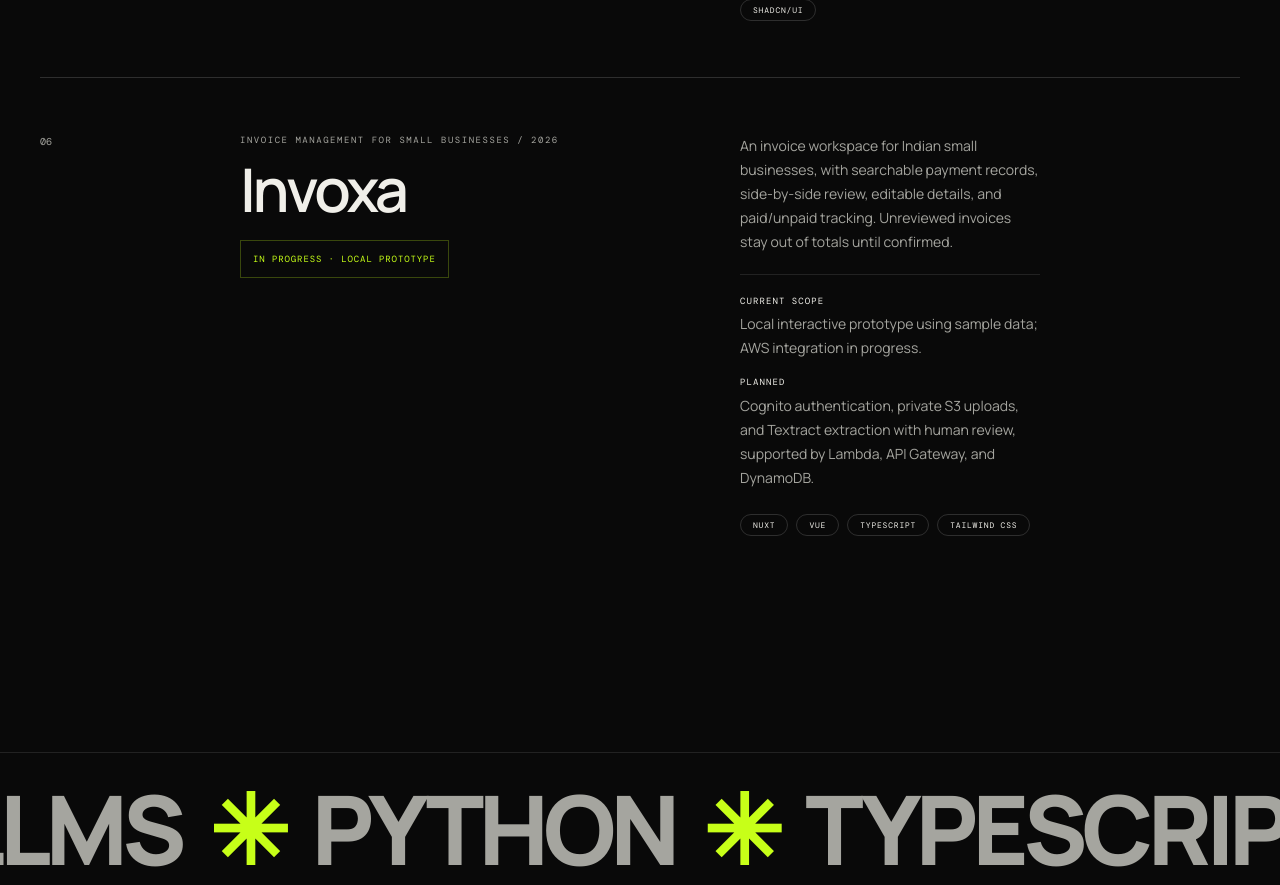
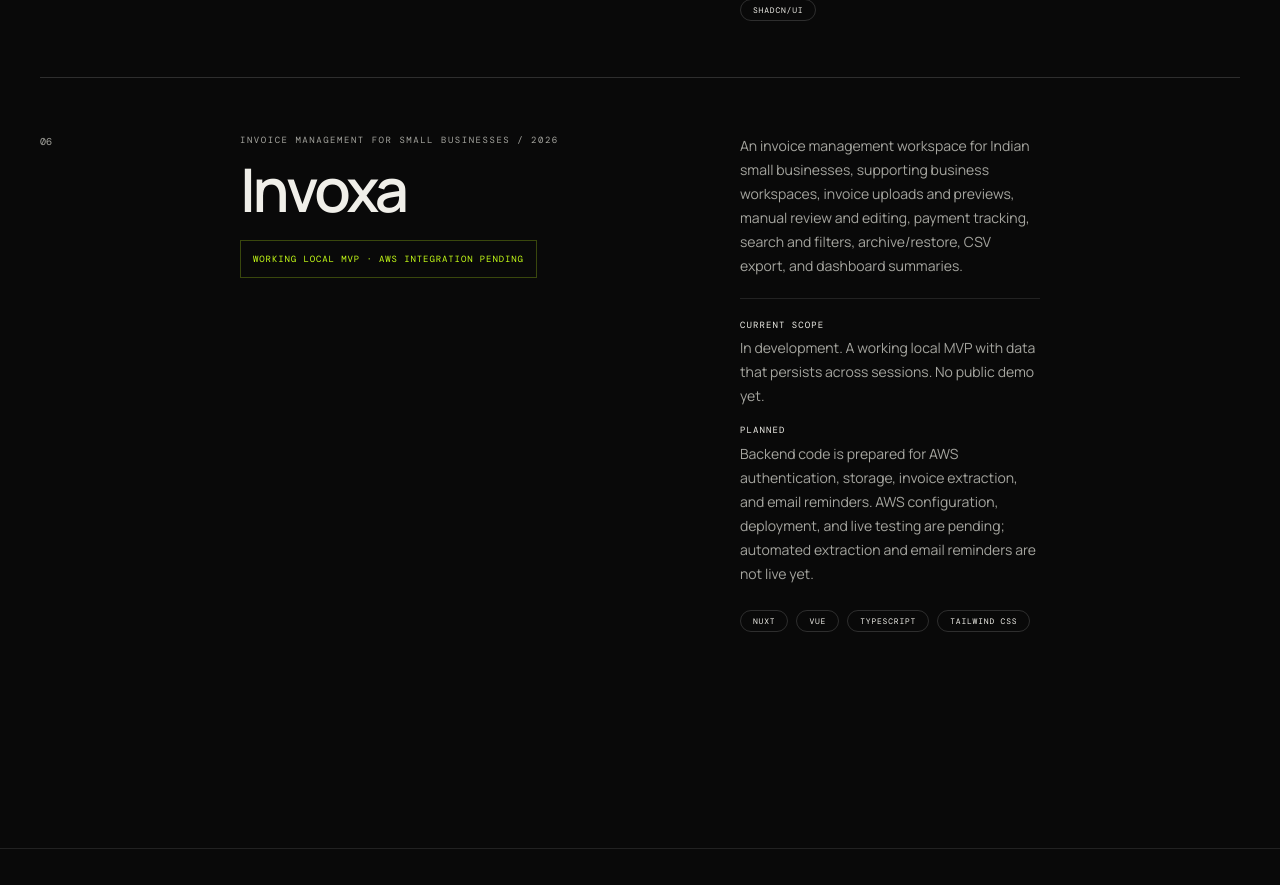
Before and after one commit to rizwyy/Portfolio26, a Nuxt app: page / in a window 1280 px wide. Shown: the part 5136-6021 px from the top of the page. Built offline with nearby package versions, Linux system fonts and the light colour scheme; a web font is replaced by a local one.

Commit message:
feat: update project details for Invoxa with enhanced status and description

```diff
--- a/app/app.vue
+++ b/app/app.vue
@@ -114,13 +114,13 @@ const projects: Project[] = [
     title: "Invoxa",
     category: "Invoice management for small businesses",
     year: "2026",
-    status: "In progress · Local prototype",
+    status: "Working local MVP · AWS integration pending",
     description:
-      "An invoice workspace for Indian small businesses, with searchable payment records, side-by-side review, editable details, and paid/unpaid tracking. Unreviewed invoices stay out of totals until confirmed.",
+      "An invoice management workspace for Indian small businesses, supporting business workspaces, invoice uploads and previews, manual review and editing, payment tracking, search and filters, archive/restore, CSV export, and dashboard summaries.",
     details:
-      "Local interactive prototype using sample data; AWS integration in progress.",
+      "In development. A working local MVP with data that persists across sessions. No public demo yet.",
     nextSteps:
-      "Cognito authentication, private S3 uploads, and Textract extraction with human review, supported by Lambda, API Gateway, and DynamoDB.",
+      "Backend code is prepared for AWS authentication, storage, invoice extraction, and email reminders. AWS configuration, deployment, and live testing are pending; automated extraction and email reminders are not live yet.",
     stack: ["Nuxt", "Vue", "TypeScript", "Tailwind CSS"],
     accent: "#c7ff18",
   },
```
